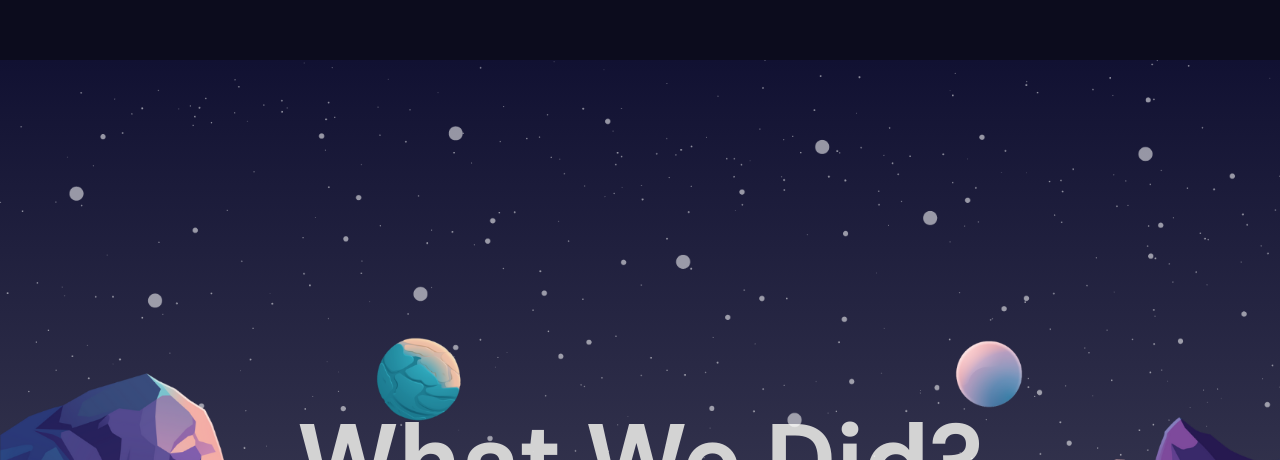
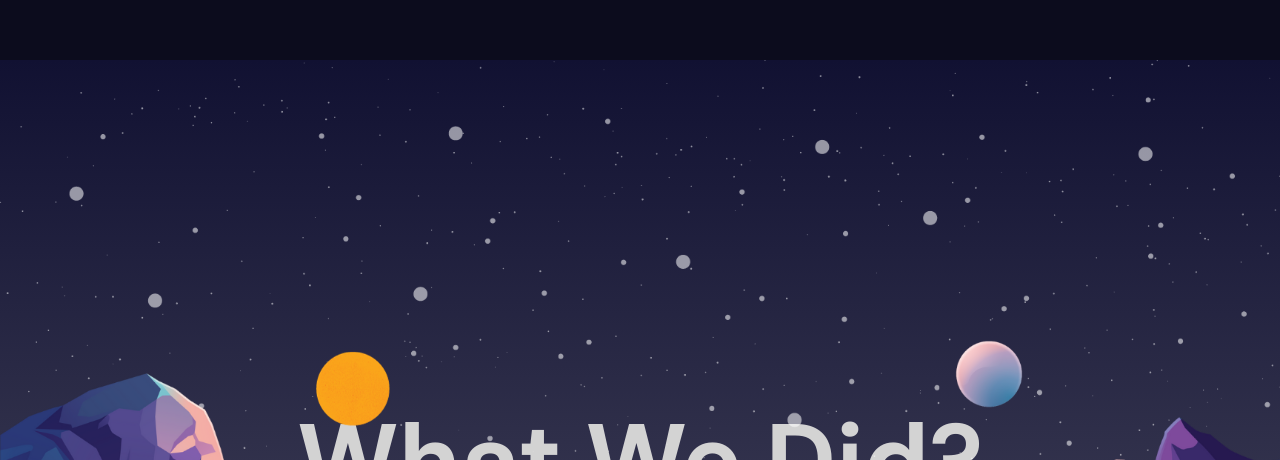
Before and after one commit to AakashRam70/3D-portfolio, a React (Vite) app: page / in a window 1280 px wide. Shown: the part 2340-2800 px from the top of the page. Built offline with nearby package versions, Linux system fonts and the light colour scheme.

Commit message:
Adding new file Services.jsx and services.scss

```diff
--- a/src/App.jsx
+++ b/src/App.jsx
@@ -3,6 +3,7 @@ import Hero from "./components/hero/Hero";
 import Navbar from "./components/navbar/Navbar";
 import Parallax from "./components/parallax/Parallax";
 import Parllax from "./components/parallax/Parallax";
+import Services from "./components/services/Services";
 const App = () => {
   return <div>
     <section>
@@ -10,7 +11,7 @@ const App = () => {
       <Hero />
     </section>
     <section id="Services"><Parllax type="services" /></section>
-    <section>Services</section>
+    <section><Services /></section>
     <section id="Portfolio"><Parallax type="portfolio" /></section>
     <section>Portfolio2</section>
     <section>Portfolio3</section>
--- a/src/components/parallax/Parallax.jsx
+++ b/src/components/parallax/Parallax.jsx
@@ -11,14 +11,18 @@ const Parallax = ({ type }) => {
         offset: ["start start", "end start"],
     });
 
-    const yBg = useTransform(scrollYProgress, [0, 1], ["0%", "500%"]);
+    const yText = useTransform(scrollYProgress, [0, 1], ["0%", "500%"]);
+    const yBg = useTransform(scrollYProgress, [0, 1], ["0%", "100%"]);
 
     return (
         <div className='parallax' ref={ref} style={{ background: type == "services" ? "linear-gradient(180deg, #111132,#0c0c1d)" : "linear-gradient(180deg, #111132, #505064)" }}>
-            <motion.h1 style={{ y: yBg }}>{type === "services" ? "What We Do?" : "What We Did?"}</motion.h1>
+            <motion.h1 style={{ y: yText }}>{type === "services" ? "What We Do?" : "What We Did?"}</motion.h1>
             <motion.div className="mountains"></motion.div>
-            <motion.div className="planets"></motion.div>
-            <motion.div className="stars"></motion.div>
+            <motion.div className="planets" style={{
+                y: yBg,
+                backgroundImage: `url(${type === "services" ? "/planets.png" : "sun.png"})`
+            }}></motion.div>
+            <motion.div style={{ x: yBg }} className="stars"></motion.div>
         </div>
     )
 }
--- a/src/components/parallax/parallax.scss
+++ b/src/components/parallax/parallax.scss
@@ -5,6 +5,7 @@
     display: flex;
     align-items: center;
     justify-content: center;
+    overflow: hidden;
 
     h1 {
         font-size: 100px;
--- /dev/null
+++ b/src/components/services/Services.jsx
@@ -0,0 +1,14 @@
+import React from 'react'
+import './services.scss'
+import { motion } from 'framer-motion';
+const Services = () => {
+    return (
+        <motion.div className="services">
+            <motion.div className='textContainer'><p>I focus on helping your brand grow <br /> and move forward</p><hr /></motion.div>
+            <motion.div className='titleContainer'></motion.div>
+            <motion.div className='listContainer'></motion.div>
+        </motion.div>
+    )
+}
+
+export default Services
--- a/src/components/sidebar/sidebar.scss
+++ b/src/components/sidebar/sidebar.scss
@@ -13,6 +13,7 @@
         bottom: 0;
         width: 400px;
         background: white;
+        z-index: 999;
 
         .links {
             position: absolute;
@@ -39,5 +40,6 @@
         left: 25px;
         background-color: transparent;
         border: none;
+        z-index: 999;
     }
 }
```
Also changed, not shown: src/components/services/services.scss (added).
